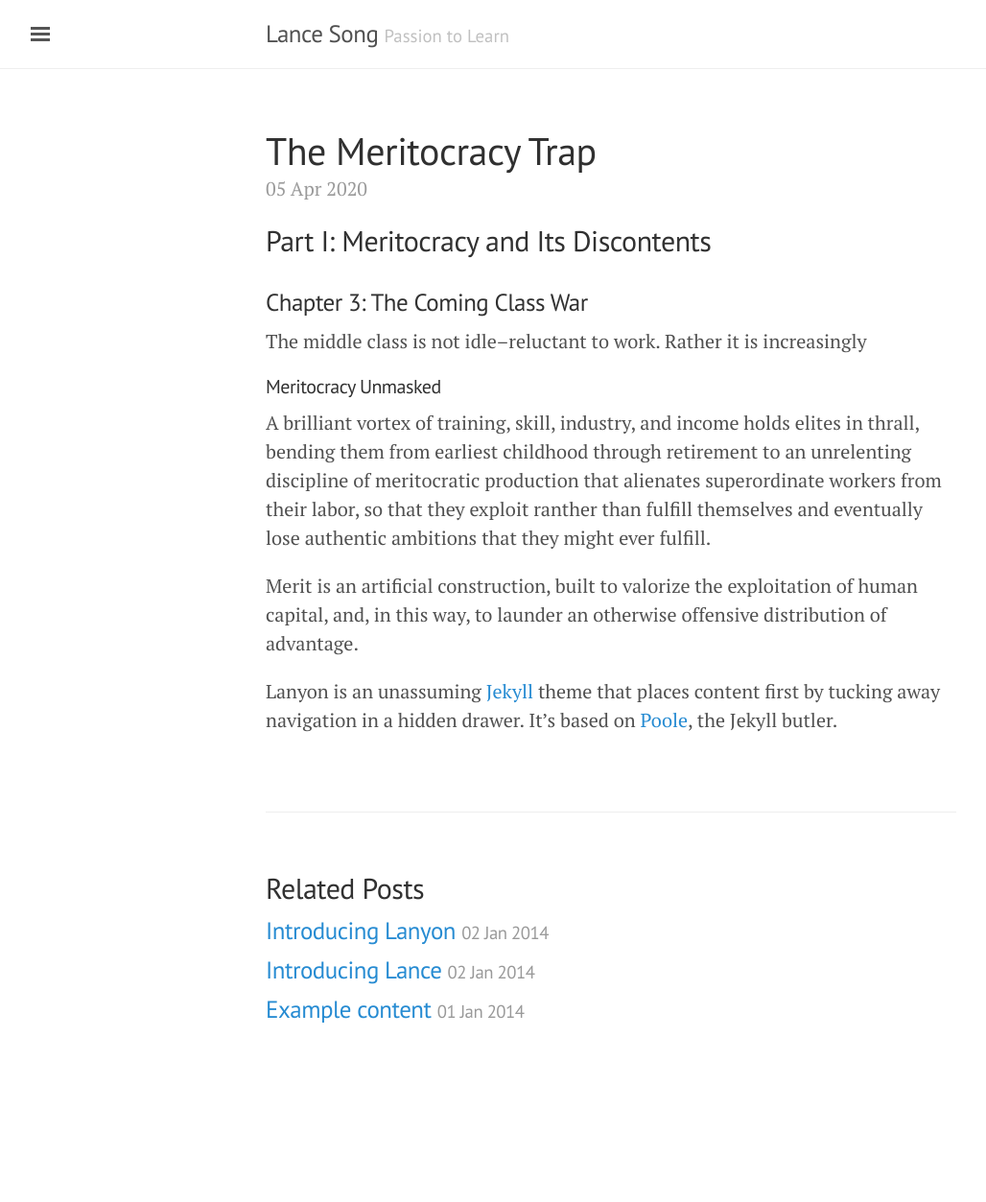
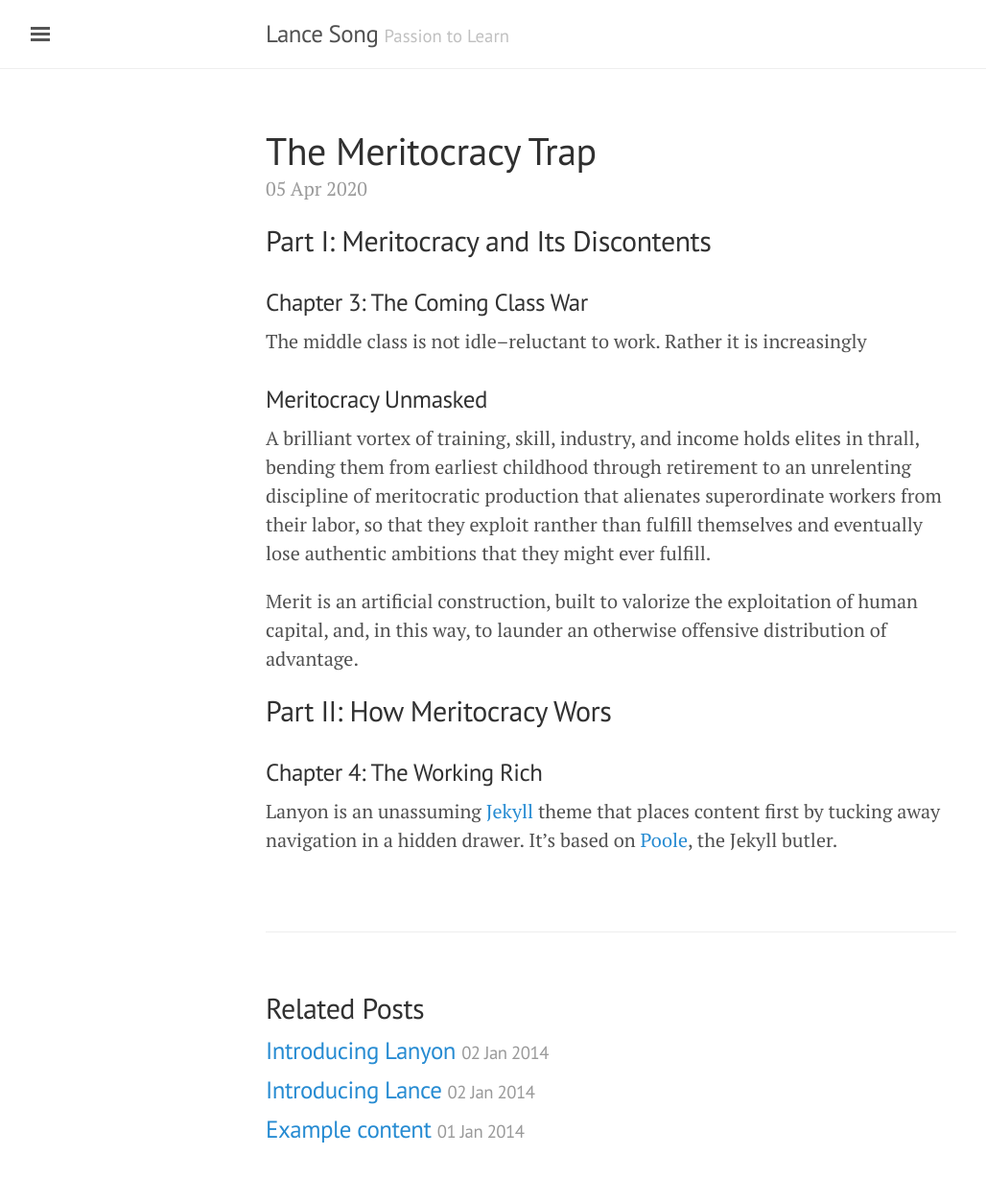
Before and after one commit to legendarylance/legendarylance.github.io, a Jekyll site: the page built from _posts/2020-04-05-Book-Review.md, in a window 1280 px wide. Shown: the whole page at 96% size, without its empty margins (3-1031 px from the left). Built offline with Jekyll 4.4.1, drawn with Linux system fonts in a browser that asks for light colours; before the commit the page ends 1128 px from its top, so only the background shows below that.

Commit message:
Update 2020-04-05-Book-Review.md

```diff
--- a/_posts/2020-04-05-Book-Review.md
+++ b/_posts/2020-04-05-Book-Review.md
@@ -8,11 +8,13 @@ title: The Meritocracy Trap
 ### Chapter 3: The Coming Class War
 The middle class is not idle--reluctant to work. Rather it is increasingly
 
-#### Meritocracy Unmasked
+### Meritocracy Unmasked
 A brilliant vortex of training, skill, industry, and income holds elites in thrall, bending them from earliest childhood through retirement to an unrelenting discipline of meritocratic production that alienates superordinate workers from their labor, so that they exploit ranther than fulfill themselves and eventually lose authentic ambitions that they might ever fulfill.
 
 Merit is an artificial construction, built to valorize the exploitation of human capital, and, in this way, to launder an otherwise offensive distribution of advantage.
 
+## Part II: How Meritocracy Wors
 
+### Chapter 4: The Working Rich
 
 Lanyon is an unassuming [Jekyll](http://jekyllrb.com) theme that places content first by tucking away navigation in a hidden drawer. It's based on [Poole](http://getpoole.com), the Jekyll butler.
```
